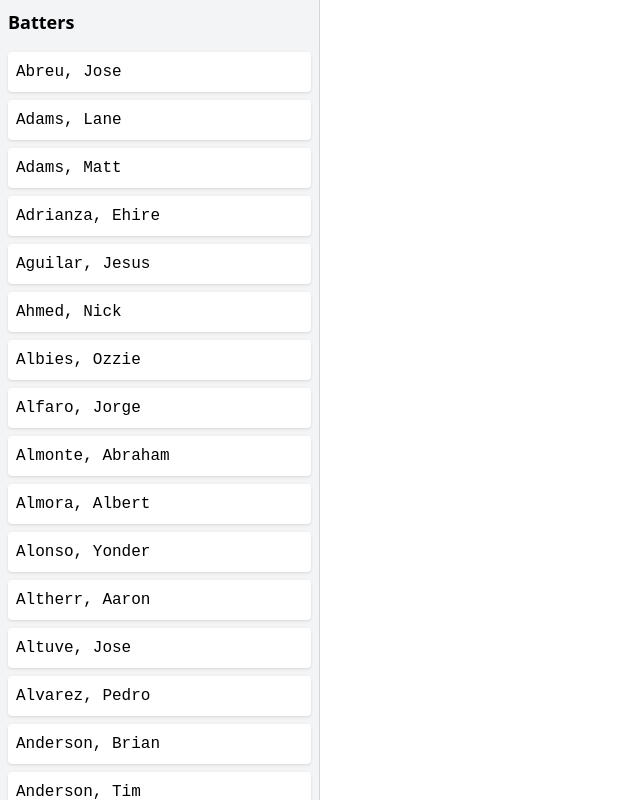
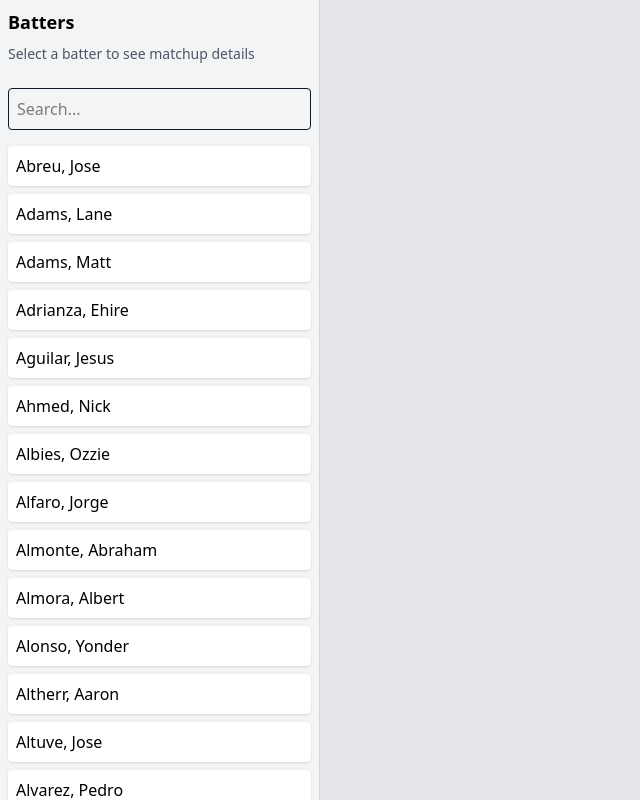
Before and after one commit to cooptothe/matchup-analyzer, a Next.js app: page / in a window 1280 px wide. Shown: the whole page, without its empty margins (0-640 px from the left). Built offline with nearby package versions, Linux system fonts and the light colour scheme.

Commit message:
added search functionality

```diff
--- a/src/app/layout.tsx
+++ b/src/app/layout.tsx
@@ -5,7 +5,7 @@ import './globals.css'
 
 export const metadata: Metadata = {
   title: 'Matchup Analyzer',
-  description: 'Generated by create next app',
+  description: 'Generate most likely outcomes for baseball matchups',
 }
 
 export default function RootLayout({
--- a/src/app/page.tsx
+++ b/src/app/page.tsx
@@ -60,21 +60,43 @@ export default function Page() {
 
   return (
 
-    <div className="flex flex-col md:flex-row h-screen">
+    <div className="flex flex-col md:flex-row h-screen bg-gray-200">
       {/* Left panel: Batters */}
       <div className="w-1/4 bg-gray-100 border-r border-gray-300 p-2 overflow-y-scroll">
-        <h2 className="text-lg font-semibold mb-4">Batters</h2>
+        <h2 className="text-lg font-semibold mb-2">Batters</h2>
+        <p className="text-sm text-gray-600 mb-6">Select a batter to see matchup details</p>
+        <div className="mb-4">
+          <input
+            type="text"
+            placeholder="Search..."
+            className="w-full p-2 border border-gray-900 rounded"
+            onChange={(e) => {
+              const searchTerm = e.target.value.toLowerCase();
+              const filteredBatters = batters.filter(batter => {
+                const formattedBatter = batter.toLowerCase();
+                const [lastName, firstName] = formattedBatter.split(',').map(s => s.trim());
+                const fullName = `${firstName} ${lastName}`.toLowerCase();
+                return fullName.includes(searchTerm) ||
+                       formattedBatter.includes(searchTerm) ||
+                       `${lastName}, ${firstName}`.includes(searchTerm) ||
+                       `${firstName} ${lastName}`.includes(searchTerm);
+              });
+              setBatters(filteredBatters);
+              if (searchTerm === '') {
+                setBatters(Array.from(new Set(data.map(row => row.BATTER))).sort());
+              }
+
+            }}
+          />
+        </div>
         {batters.map(b => {
           const batterRow = data.find(row => row.BATTER === b);
           const batterId = batterRow?.BATTER_ID;
           return (
             <button
-            // make look like espn matchup analyzer
               key={batterId}
               onClick={() => handleBatterClick(b)}
               className="w-full text-left p-2 mb-2 bg-white hover:bg-gray-200 rounded shadow-sm transition-colors"
-              style={{ fontFamily: 'Courier New, monospace' }}
-              title={`Batter ID: ${batterId}`}
             >
               {b}
             </button>
@@ -92,7 +114,7 @@ export default function Page() {
             <select
               onChange={(e) => handlePitcherSelect(e.target.value)}
               value={selectedPitcher || ''}
-              className="mb-4 p-2 border border-gray-300 rounded w-full"
+              className="mb-4 p-2 border border-gray-900 rounded w-full"
             >
               <option value="" disabled>Select a pitcher</option>
               {pitchers.map(p => {
```
